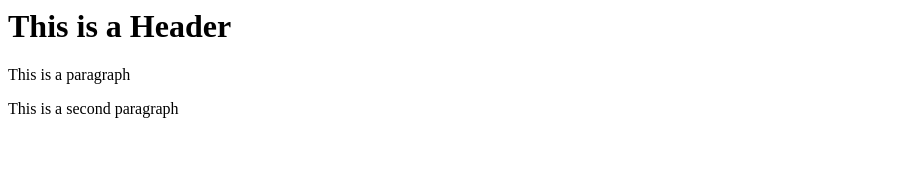
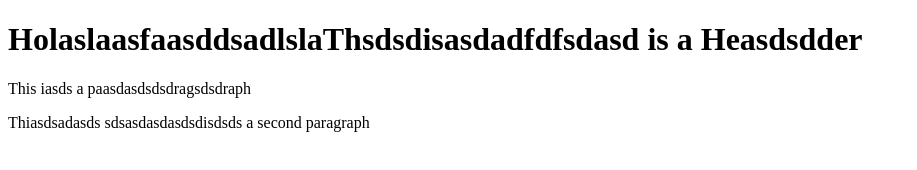
Before and after one commit to MaximilianoRolon/git-test, a website: page index.html in a window 1280 px wide. Shown: the whole page, without its empty margins (0-917 px from the left). Drawn offline with Linux system fonts and the light colour scheme.

Commit message:
Fourth Commit

```diff
--- a/index.html
+++ b/index.html
@@ -1,8 +1,12 @@
-<html>
-    <head></head>
+<!DOCTYPE html>
+<html lang="en">
+    <head>
+        <meta charset="UTF-8">
+    </head>
+
     <body>
-        <h1>This is a Header</h1>
-        <p>This is a paragraph</p>
-        <p>This is a second paragraph</p>
+        <h1>HolaslaasfaasddsadlslaThsdsdisasdadfdfsdasd is a Heasdsdder</h1>
+        <p>This iasds a paasdasdsdsdragsdsdraph</p>
+        <p>Thiasdsadasds sdsasdasdasdsdisdsds a second paragraph</p>
     </body>
 </html>
```
Also changed, not shown: package.json (added, +27 -0 lines), templates/test.html (deleted, +0 -7 lines), 2 other files.
